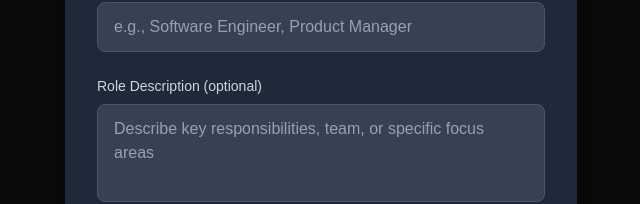
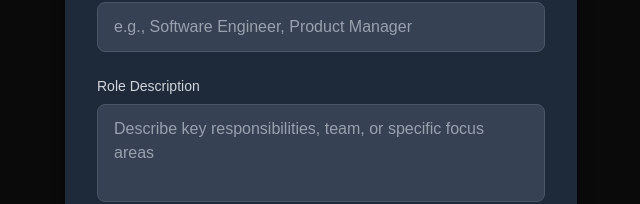
Before and after one commit to ejanovitz/Rehearse, a Next.js app in the folder frontend/: page /setup in a window 1280 px wide. Shown: the part 235-439 px from the top of the page, without its empty margins (319-959 px from the left). Built offline with nearby package versions, Linux system fonts and the light colour scheme; no server answers; sample sign-in values are in the browser's storage.

Commit message:
Removed '(Optional)' from title for Role Description

```diff
--- a/frontend/src/app/setup/page.tsx
+++ b/frontend/src/app/setup/page.tsx
@@ -102,7 +102,7 @@ export default function SetupPage() {
                 htmlFor="roleDesc"
                 className="block text-sm font-medium text-gray-300 mb-2"
               >
-                Role Description (optional)
+                Role Description
               </label>
               <textarea
                 id="roleDesc"
```
